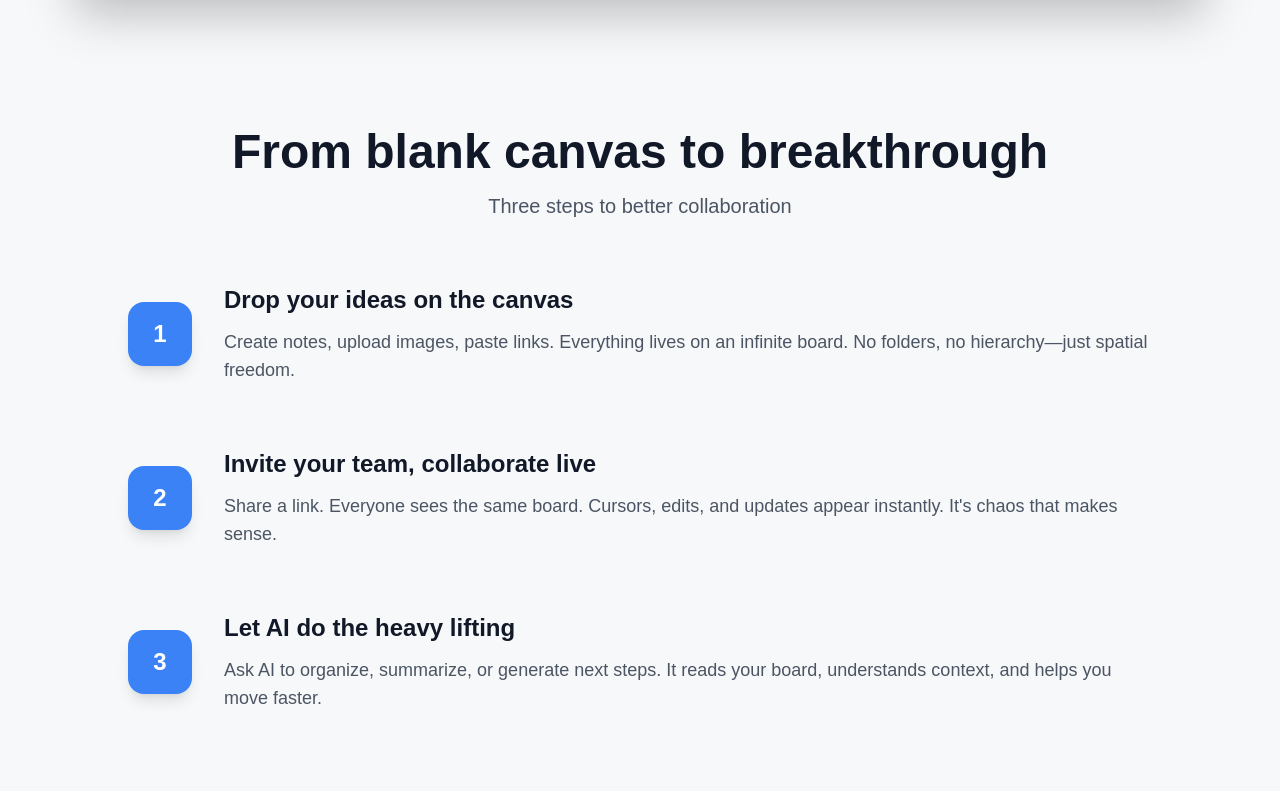
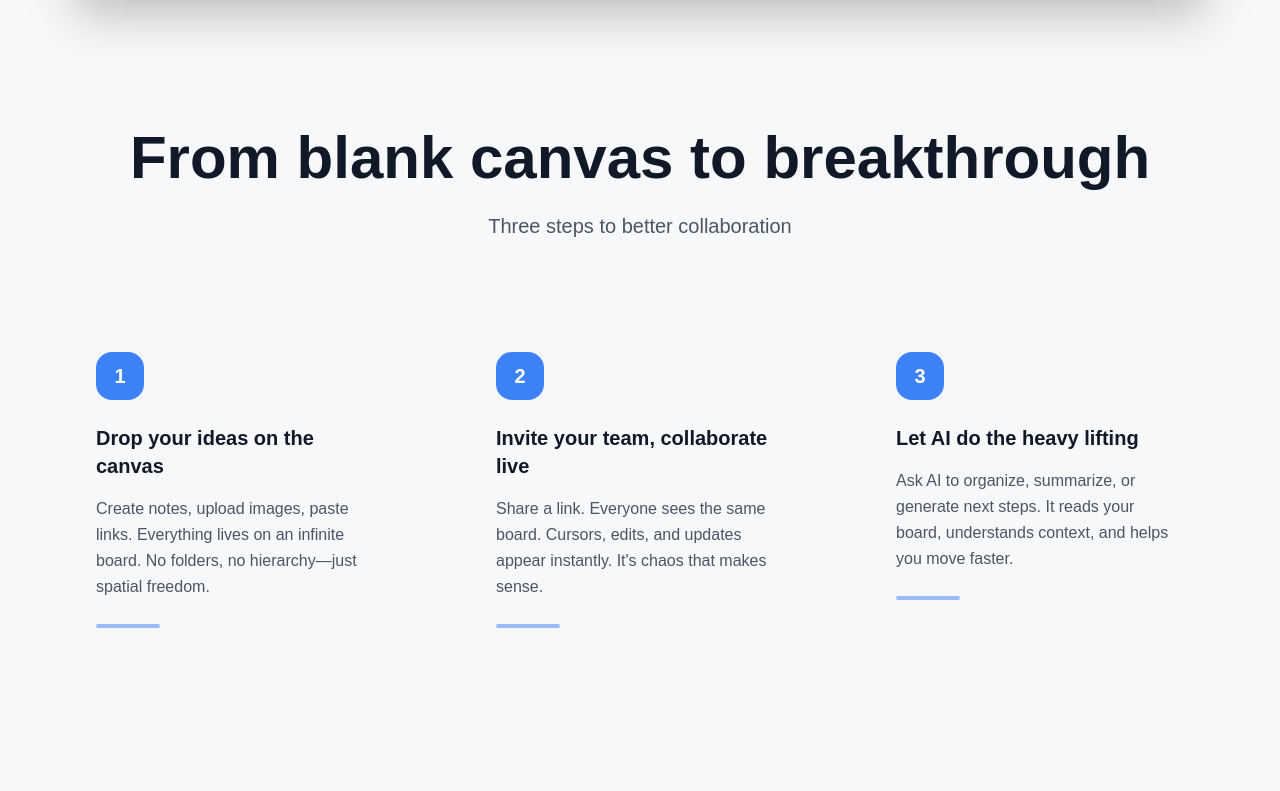
Before and after one commit to chvlpont/flowai, a Next.js app: page / in a window 1280 px wide. Shown: the part 1207-1998 px from the top of the page. Built offline with nearby package versions, Linux system fonts and the light colour scheme; no server answers.

Commit message:
remove borders from how it works

```diff
--- a/app/page.tsx
+++ b/app/page.tsx
@@ -221,9 +221,9 @@ const HomePageContent = () => {
           </div>
 
           {/* How it works - Step by step */}
-          <div className="max-w-5xl mx-auto mb-32">
-            <div className="text-center mb-16">
-              <h2 className="text-4xl sm:text-5xl font-bold text-text-primary mb-4">
+          <div className="max-w-6xl mx-auto mb-32">
+            <div className="text-center mb-20">
+              <h2 className="text-4xl sm:text-6xl font-bold text-text-primary mb-6">
                 From blank canvas to breakthrough
               </h2>
               <p className="text-xl text-text-secondary">
@@ -231,54 +231,57 @@ const HomePageContent = () => {
               </p>
             </div>
 
-            <div className="space-y-16">
+            <div className="grid grid-cols-1 lg:grid-cols-3 gap-8 lg:gap-12">
               {/* Step 1 */}
-              <div className="flex flex-col md:flex-row items-center gap-8">
-                <div className="flex-shrink-0 w-16 h-16 bg-primary text-white rounded-2xl flex items-center justify-center text-2xl font-bold shadow-lg">
+              <div className="relative group">
+                <div className="p-8 transition-all duration-300">
+                  <div className="w-12 h-12 bg-primary text-white rounded-2xl flex items-center justify-center text-xl font-bold mb-6 transition-transform group-hover:scale-110">
                     1
                   </div>
-                <div className="flex-1">
-                  <h3 className="text-2xl font-bold text-text-primary mb-3">
+                  <h3 className="text-xl font-bold text-text-primary mb-4">
                     Drop your ideas on the canvas
                   </h3>
-                  <p className="text-lg text-text-secondary">
+                  <p className="text-text-secondary leading-relaxed">
                     Create notes, upload images, paste links. Everything lives
                     on an infinite board. No folders, no hierarchy—just spatial
                     freedom.
                   </p>
+                  <div className="mt-6 w-16 h-1 bg-primary rounded-full opacity-50"></div>
                 </div>
               </div>
 
               {/* Step 2 */}
-              <div className="flex flex-col md:flex-row items-center gap-8">
-                <div className="flex-shrink-0 w-16 h-16 bg-primary text-white rounded-2xl flex items-center justify-center text-2xl font-bold shadow-lg">
+              <div className="relative group">
+                <div className="p-8 transition-all duration-300">
+                  <div className="w-12 h-12 bg-primary text-white rounded-2xl flex items-center justify-center text-xl font-bold mb-6 transition-transform group-hover:scale-110">
                     2
                   </div>
-                <div className="flex-1">
-                  <h3 className="text-2xl font-bold text-text-primary mb-3">
+                  <h3 className="text-xl font-bold text-text-primary mb-4">
                     Invite your team, collaborate live
                   </h3>
-                  <p className="text-lg text-text-secondary">
+                  <p className="text-text-secondary leading-relaxed">
                     Share a link. Everyone sees the same board. Cursors, edits,
                     and updates appear instantly. It's chaos that makes sense.
                   </p>
+                  <div className="mt-6 w-16 h-1 bg-primary rounded-full opacity-50"></div>
                 </div>
               </div>
 
               {/* Step 3 */}
-              <div className="flex flex-col md:flex-row items-center gap-8">
-                <div className="flex-shrink-0 w-16 h-16 bg-primary text-white rounded-2xl flex items-center justify-center text-2xl font-bold shadow-lg">
+              <div className="relative group">
+                <div className="p-8 transition-all duration-300">
+                  <div className="w-12 h-12 bg-primary text-white rounded-2xl flex items-center justify-center text-xl font-bold mb-6 transition-transform group-hover:scale-110">
                     3
                   </div>
-                <div className="flex-1">
-                  <h3 className="text-2xl font-bold text-text-primary mb-3">
+                  <h3 className="text-xl font-bold text-text-primary mb-4">
                     Let AI do the heavy lifting
                   </h3>
-                  <p className="text-lg text-text-secondary">
+                  <p className="text-text-secondary leading-relaxed">
                     Ask AI to organize, summarize, or generate next steps. It
                     reads your board, understands context, and helps you move
                     faster.
                   </p>
+                  <div className="mt-6 w-16 h-1 bg-primary rounded-full opacity-50"></div>
                 </div>
               </div>
             </div>
@@ -380,7 +383,7 @@ const HomePageContent = () => {
           </div>
 
           {/* Final CTA */}
-          <div className="max-w-4xl mx-auto text-center bg-surface border border-border rounded-3xl p-12 shadow-xl">
+          <div className="max-w-4xl mx-auto text-center p-12">
             <h2 className="text-4xl sm:text-5xl font-bold text-text-primary mb-6">
               Stop talking about ideas.
               <br />
@@ -396,9 +399,6 @@ const HomePageContent = () => {
             >
               Create your first board—free
             </button>
-            <p className="text-sm text-text-secondary mt-6">
-              Free forever for personal use • Upgrade when your team grows
-            </p>
           </div>
         </div>
       </main>
```
Lines whose indentation alone changed are shown as unchanged.
